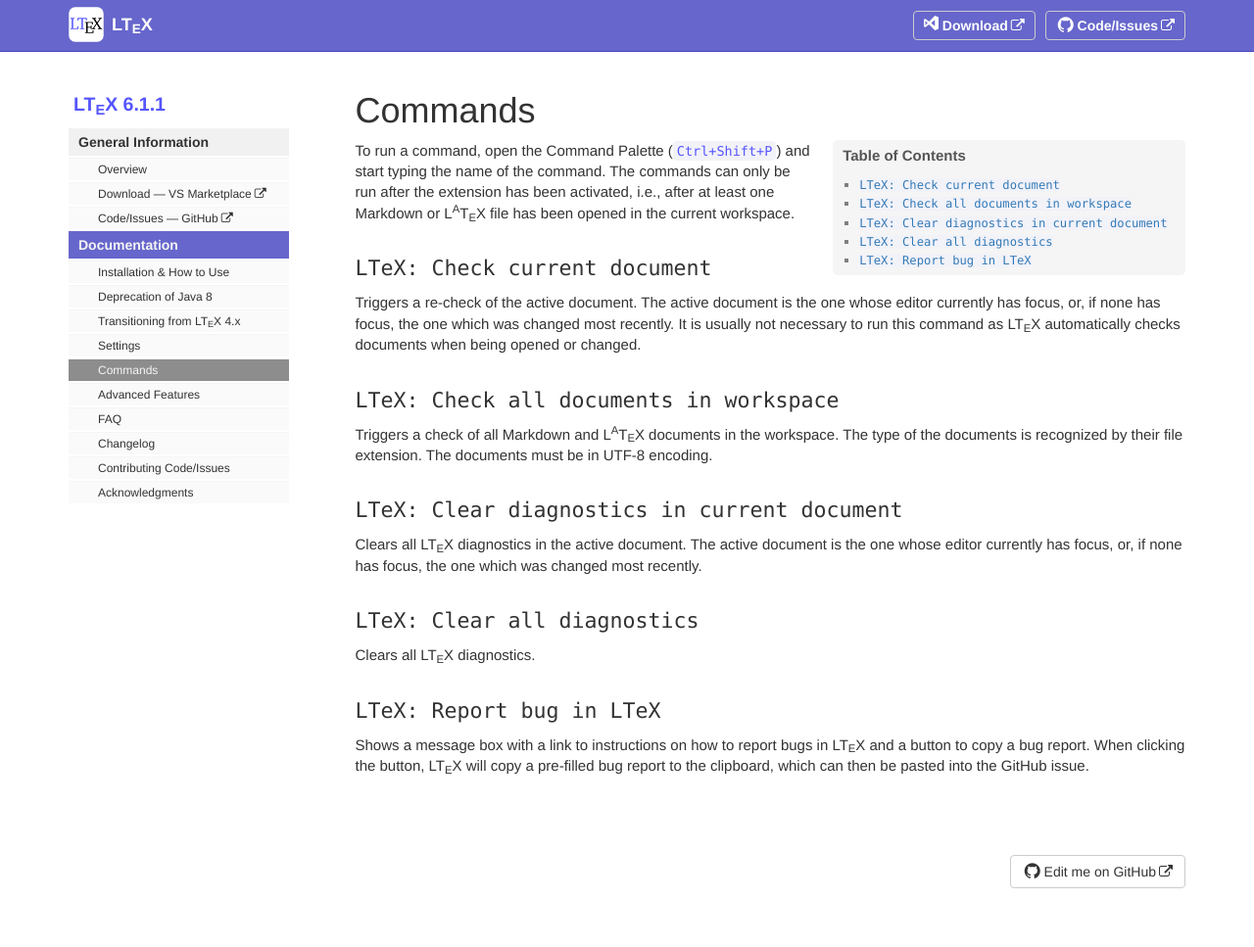
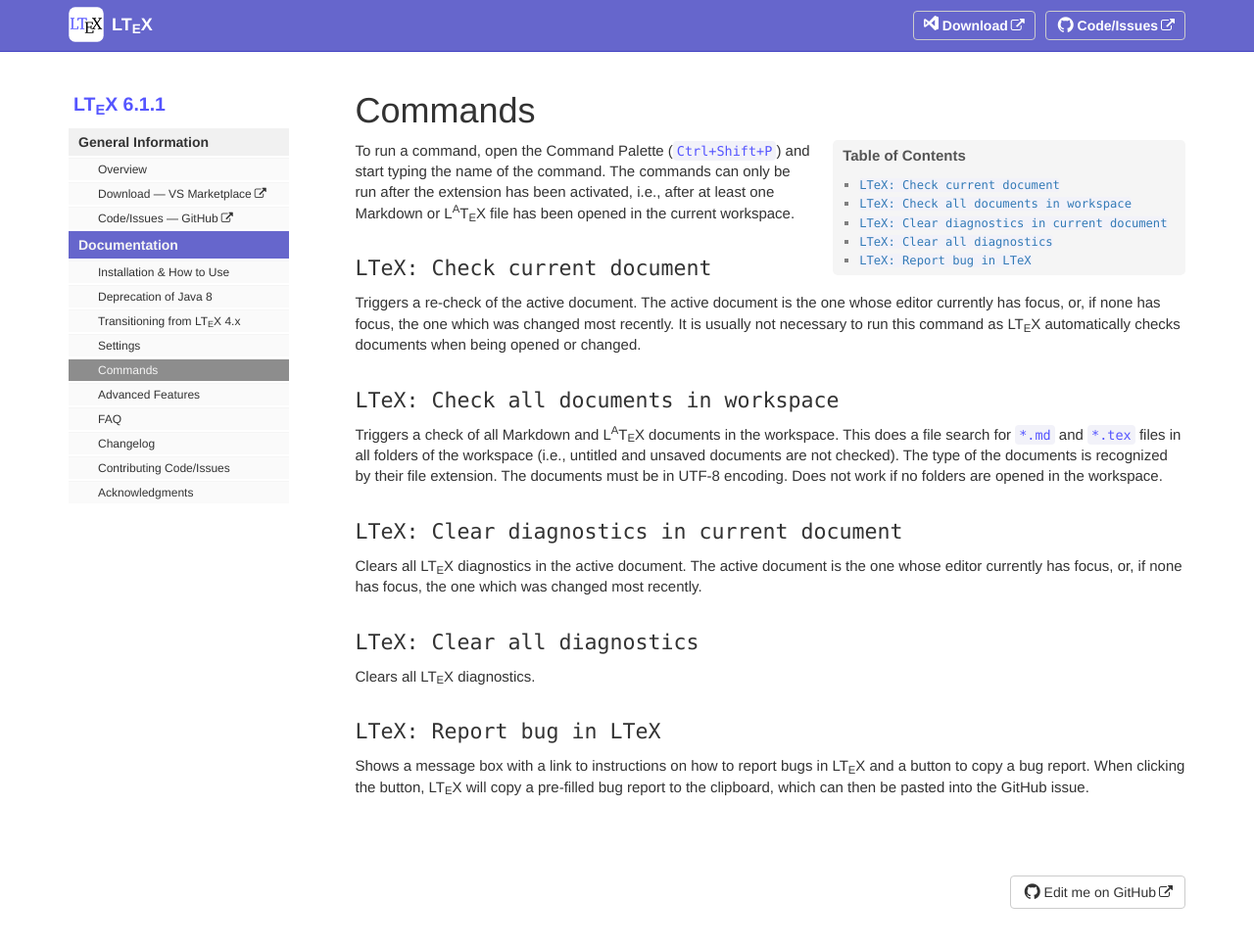
Before and after one commit to valentjn/vscode-ltex, a Jekyll site: the page built from pages/docs/commands.md, in a window 1280 px wide and 978 px high. Shown: the top 967 px of the window at 98% size. Built offline with Jekyll 4.4.1, drawn with Linux system fonts in a browser that asks for light colours.

Commit message:
Update commands

```diff
--- a/pages/docs/commands.md
+++ b/pages/docs/commands.md
@@ -18,7 +18,7 @@ Triggers a re-check of the active document. The active document is the one whose
 
 ## `LTeX: Check all documents in workspace`
 
-Triggers a check of all Markdown and LaTeX documents in the workspace. The type of the documents is recognized by their file extension. The documents must be in UTF-8 encoding.
+Triggers a check of all Markdown and LaTeX documents in the workspace. This does a file search for `*.md` and `*.tex` files in all folders of the workspace (i.e., untitled and unsaved documents are not checked). The type of the documents is recognized by their file extension. The documents must be in UTF-8 encoding. Does not work if no folders are opened in the workspace.
 
 ## `LTeX: Clear diagnostics in current document`
 
```
